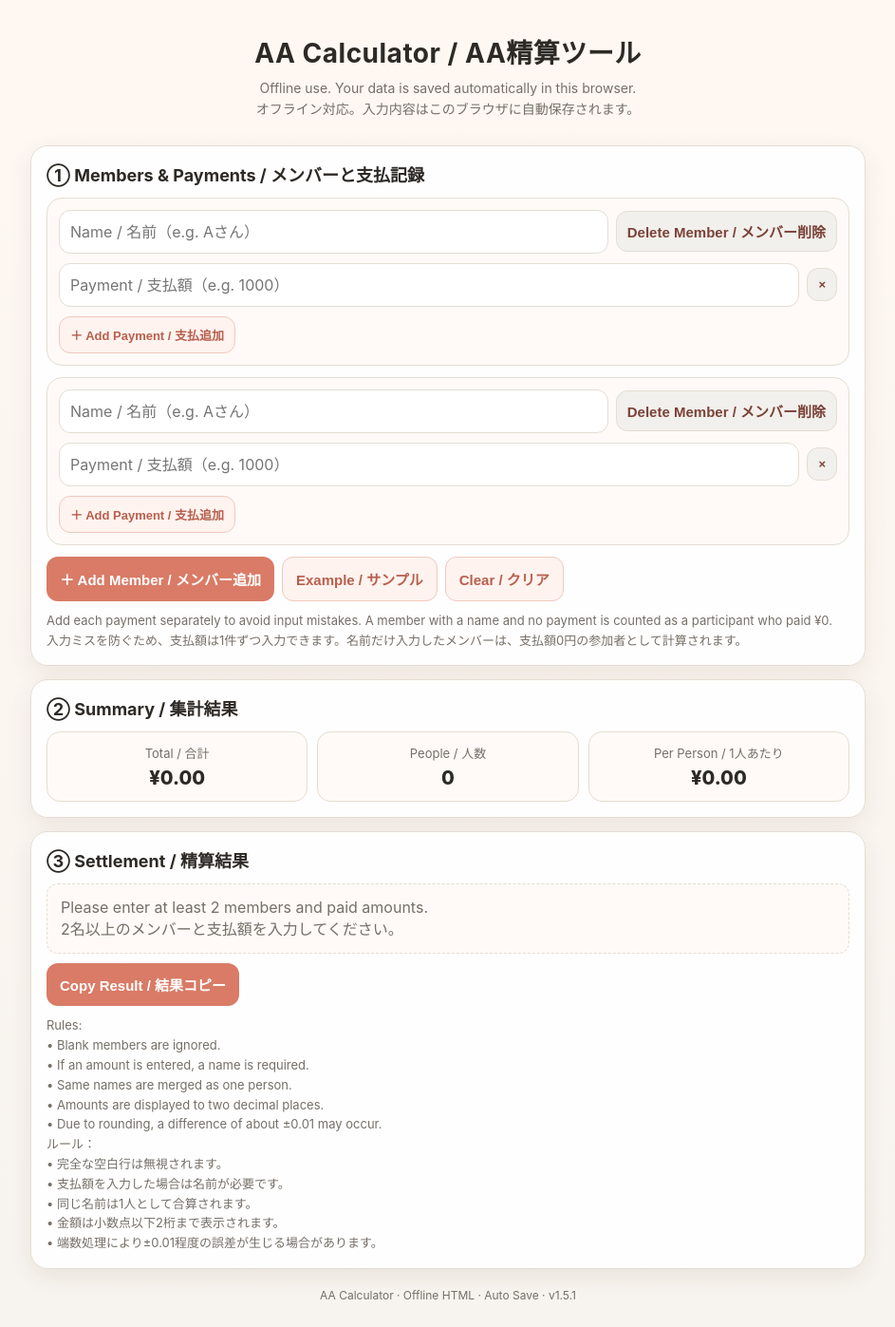
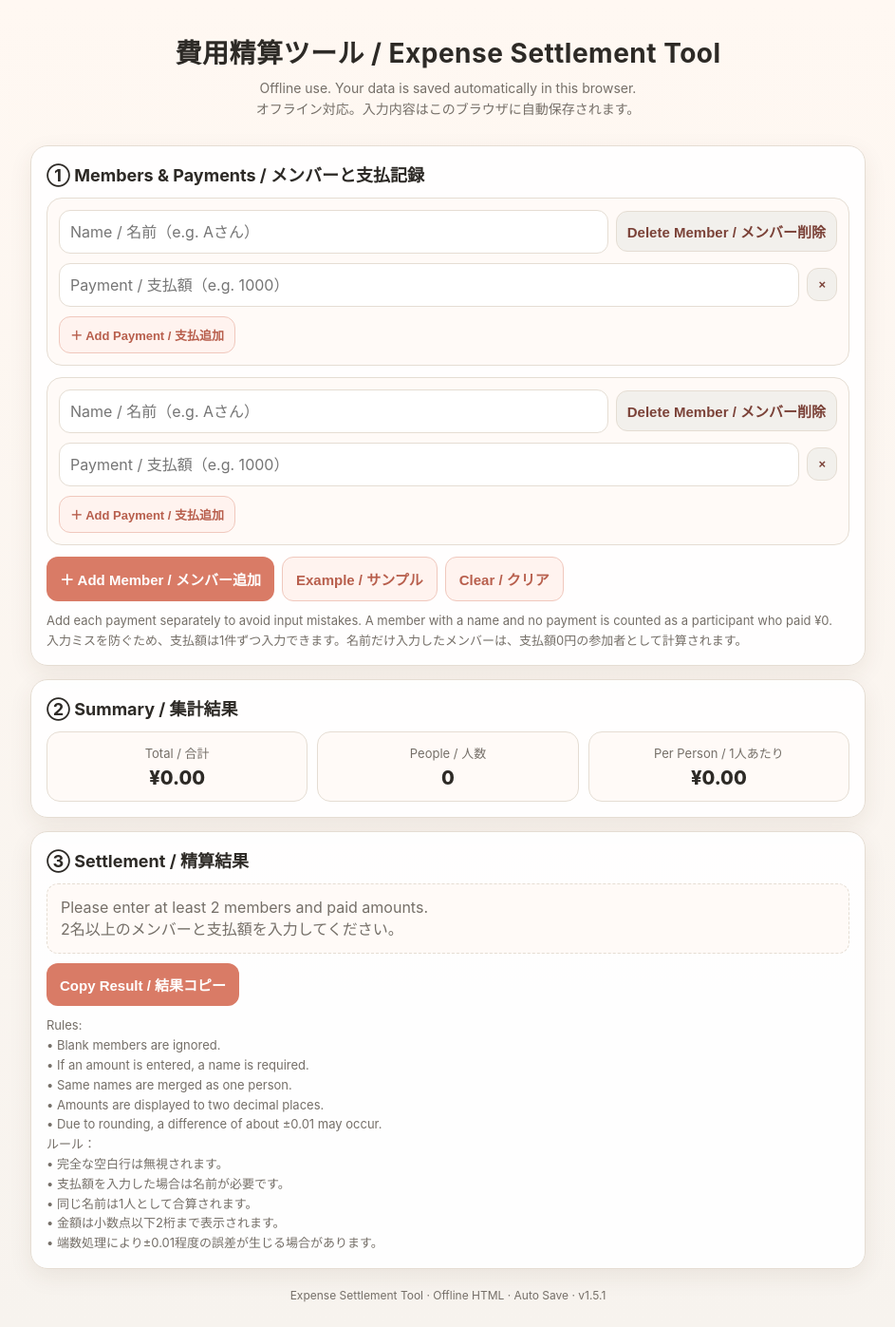
Before and after one commit to ww-creater/aa-calculator, a plain HTML site: page index.html in a window 1280 px wide. Shown: the whole page at 95% size, without its empty margins (168-1111 px from the left). Drawn offline with Linux system fonts and the light colour scheme.

Commit message:
改名字

```diff
--- a/index.html
+++ b/index.html
@@ -3,7 +3,7 @@
 <head>
   <meta charset="UTF-8" />
   <meta name="viewport" content="width=device-width, initial-scale=1.0" />
-  <title>AA Calculator</title>
+  <title>Expense Settlement Tool</title>
   <style>
     :root {
       --bg: #f7f3ee;
@@ -153,7 +153,7 @@
 <body>
   <div class="wrap">
     <header>
-      <h1>AA Calculator / AA精算ツール</h1>
+      <h1>費用精算ツール / Expense Settlement Tool</h1>
       <div class="sub">Offline use. Your data is saved automatically in this browser.<br>オフライン対応。入力内容はこのブラウザに自動保存されます。</div>
     </header>
 
@@ -202,7 +202,7 @@
       </div>
     </section>
 
-    <footer>AA Calculator · Offline HTML · Auto Save · v1.5.1</footer>
+    <footer>Expense Settlement Tool · Offline HTML · Auto Save · v1.5.1</footer>
   </div>
 
   <script>
@@ -450,7 +450,7 @@
       const details = data.map(p => `${p.name}: ${yen(p.amount)}`).join('\n');
 
       const text =
-`AA Calculator Result / AA精算結果
+`Expense Settlement Result / 費用精算結果
 
 Paid Amounts / 支払額
 ${details}
```
